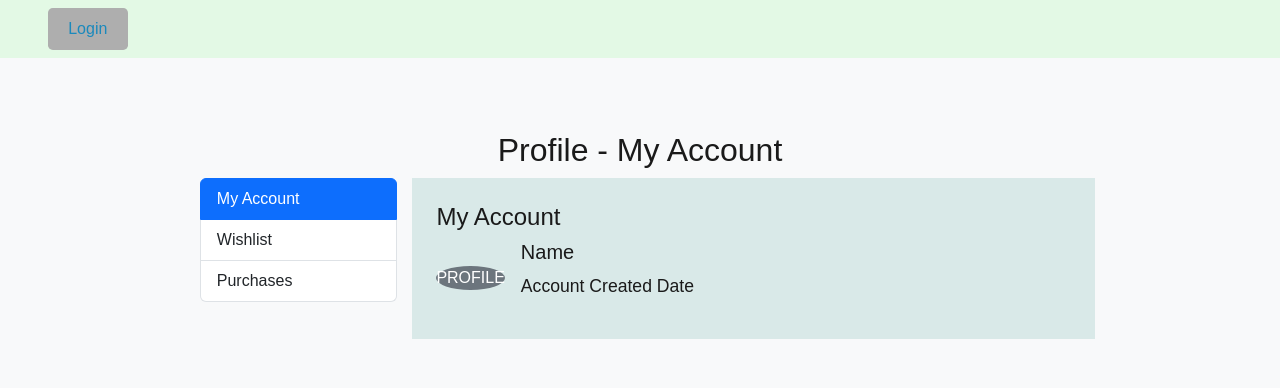
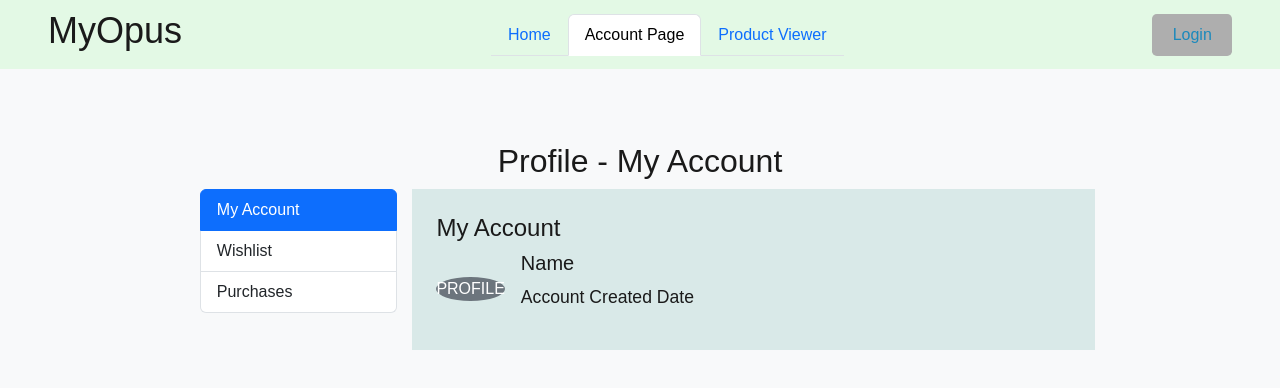
Before and after one commit to P2T2-Project-Organisation/P2T2-Project-Repo, a React (Vite) app in the folder client/: page /AccountPage in a window 1280 px wide. Shown: the top 388 px of the page. Built offline with nearby package versions, Linux system fonts and the light colour scheme.

Commit message:
Fixed navbar and profile page navigation functionality.
Co-authored-by: phoebeferg <phoebeferg@users.noreply.github.com>
Co-authored-by: Vusal Shahverdiyev <jaguarvusal@users.noreply.github.com>

```diff
--- a/client/src/components/Navbar.tsx
+++ b/client/src/components/Navbar.tsx
@@ -1,9 +1,11 @@
 import { useState, useEffect } from 'react';
-import { Link } from 'react-router-dom';
+import { Link, useLocation } from 'react-router-dom';
 import auth from '../utils/auth';
 import Login from '../pages/Login';
 
 const Navbar = () => {
+  const currentPage = useLocation().pathname;
+
   // State to track the login status
   const [loginCheck, setLoginCheck] = useState(false);
 
@@ -21,8 +23,40 @@ const Navbar = () => {
 
   return (
     <div className="display-flex justify-space-between align-center py-2 px-5 mint-green">
-
-      <div>
+      <h1>
+        MyOpus
+      </h1>
+      <ul className="nav nav-tabs">
+      <li className="nav-item">
+        <Link
+          to="/Home"
+          // This is a conditional (ternary) operator that checks to see if the current page is "Home"
+          // If it is, we set the current page to 'nav-link-active', otherwise we set it to 'nav-link'
+          className={currentPage === '/Home' ? 'nav-link active' : 'nav-link'}
+        >
+          Home
+        </Link>
+      </li>
+      <li className="nav-item">
+        <Link
+          to="/AccountPage"
+          // Check to see if the currentPage is `About`, and if so we use the active link class from bootstrap. Otherwise, we set it to a normal nav-link
+          className={currentPage === '/AccountPage' ? 'nav-link active' : 'nav-link'}
+        >
+          Account Page
+        </Link>
+      </li>
+      <li className="nav-item">
+        <Link
+          to="/ProductViewer"
+          // Check to see if the currentPage is `Blog`, and if so we use the active link class from bootstrap. Otherwise, we set it to a normal nav-link
+          className={currentPage === '/ProductViewer' ? 'nav-link active' : 'nav-link'}
+        >
+          Product Viewer
+        </Link>
+      </li>
+    </ul>
+    <div>
         {
           // Conditional rendering based on loginCheck state
           !loginCheck ? (
--- a/client/src/pages/AccountPage.tsx
+++ b/client/src/pages/AccountPage.tsx
@@ -5,9 +5,9 @@ const AccountPage = () => {
         <div className="row">
             <div className="col-md-3">
                 <div className="list-group">
-                    <a href="myaccount.html" className="list-group-item list-group-item-action active">My Account</a>
-                    <a href="wishlist.html" className="list-group-item list-group-item-action">Wishlist</a>
-                    <a href="purchases.html" className="list-group-item list-group-item-action">Purchases</a>
+                    <a href="AccountPage" className="list-group-item list-group-item-action active">My Account</a>
+                    <a href="Wishlist" className="list-group-item list-group-item-action">Wishlist</a>
+                    <a href="Purchases" className="list-group-item list-group-item-action">Purchases</a>
                 </div>
             </div>
             <div className="col-md-9 bg-light p-4">
--- a/client/src/pages/Purchases.tsx
+++ b/client/src/pages/Purchases.tsx
@@ -5,9 +5,9 @@ export default function Purchases(){
     <div className="row">
         <div className="col-md-3">
             <div className="list-group">
-                <a href="myaccount.html" className="list-group-item list-group-item-action">My Account</a>
-                <a href="wishlist.html" className="list-group-item list-group-item-action">Wishlist</a>
-                <a href="purchases.html" className="list-group-item list-group-item-action active">Purchases</a>
+                <a href="AccountPage" className="list-group-item list-group-item-action">My Account</a>
+                <a href="Wishlist" className="list-group-item list-group-item-action">Wishlist</a>
+                <a href="Purchases" className="list-group-item list-group-item-action active">Purchases</a>
             </div>
         </div>
             <div className="col-md-9 bg-light p-4">
--- a/client/src/pages/Wishlist.tsx
+++ b/client/src/pages/Wishlist.tsx
@@ -5,9 +5,9 @@ export default function Wishlist() {
         <div className="row">
             <div className="col-md-3">
                 <div className="list-group">
-                    <a href="myaccount.html" className="list-group-item list-group-item-action">My Account</a>
-                    <a href="wishlist.html" className="list-group-item list-group-item-action active">Wishlist</a>
-                    <a href="purchases.html" className="list-group-item list-group-item-action">Purchases</a>
+                    <a href="AccountPage" className="list-group-item list-group-item-action">My Account</a>
+                    <a href="Wishlist" className="list-group-item list-group-item-action active">Wishlist</a>
+                    <a href="Purchases" className="list-group-item list-group-item-action">Purchases</a>
                 </div>
             </div>
             <div className="col-md-9 bg-light p-4">
```
Also changed, not shown: client/src/pages/PreviewHome.tsx (added, +7 -0 lines), client/src/pages/bid.html (added), 1 other file (tests, documents, lock files or other folders).
